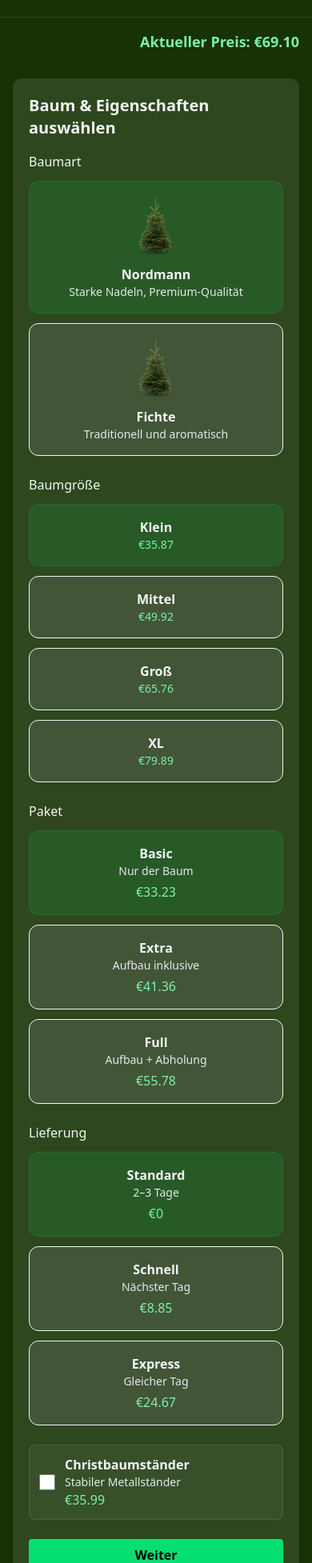
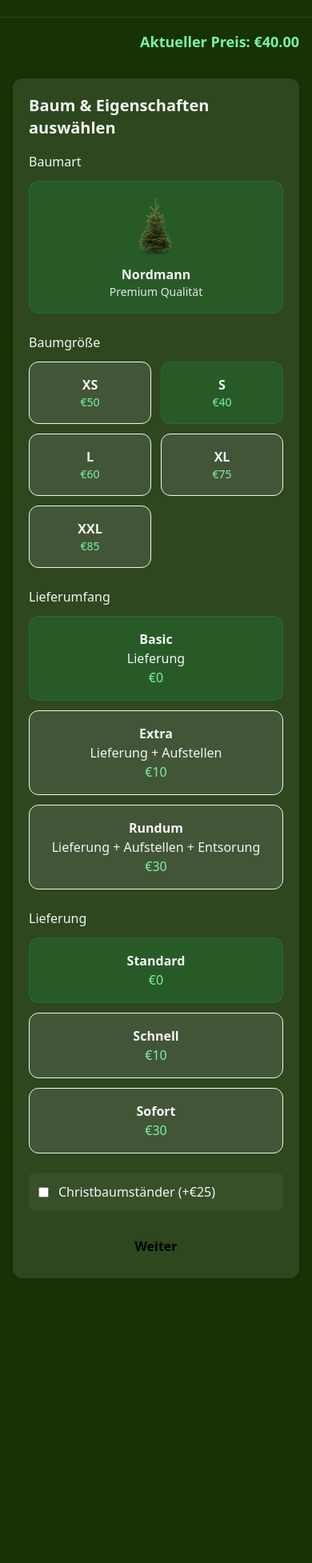
Before and after one commit to ManpanSkid/vue_chrismastree, a Vue app: page /order in a window 390 px wide. Shown: the part 43-1997 px from the top of the page at 80% size. After the commit the page ends 1657 px from the top, so only its background shows below. Built offline with nearby package versions, Linux system fonts and the light colour scheme.

Commit message:
remove paypal, fix endpoints, fix prices

```diff
--- a/src/components/AboutUs.vue
+++ b/src/components/AboutUs.vue
@@ -47,10 +47,10 @@
                     </div>
 
                     <!-- Button -->
-                    <button
+                    <RouterLink to="/order"
                         class="sm:w-fit w-full px-3.5 py-2 bg-[#d41616] hover:bg-[#fb4242] transition-all duration-700 ease-in-out rounded-lg shadow-[0px_1px_2px_0px_rgba(16,24,40,0.05)] justify-center items-center flex">
                         <span class="px-1.5 text-white text-sm font-medium leading-6">Jetzt bestellen</span>
-                    </button>
+                    </RouterLink>
                 </div>
 
             </div>
--- a/src/views/Order.vue
+++ b/src/views/Order.vue
@@ -14,22 +14,14 @@
       <div>
         <h3 class="font-medium mb-3">Baumart</h3>
 
-        <div class="grid grid-cols-1 sm:grid-cols-2 gap-3">
-
-          <!-- Nordmann Card -->
-          <div class="option-card" :class="{ active: order.tree === 'nordmann' }" @click="order.tree = 'nordmann'">
+        <div class="grid grid-cols-1 sm:grid-cols-1 gap-3">
+          <div
+            class="option-card active cursor-default"
+          >
             <img src="/nordmann.jpg" class="h-20 mx-auto" alt="Nordmann Baum" />
             <div class="text-center font-bold mt-2">Nordmann</div>
-            <div class="text-sm text-gray-200">Starke Nadeln, Premium-Qualität</div>
+            <div class="text-sm text-gray-200">Premium Qualität</div>
           </div>
-
-          <!-- Spruce Card -->
-          <div class="option-card" :class="{ active: order.tree === 'spruce' }" @click="order.tree = 'spruce'">
-            <img src="/nordmann.jpg" class="h-20 mx-auto" alt="Fichte" />
-            <div class="text-center font-bold mt-2">Fichte</div>
-            <div class="text-sm text-gray-200">Traditionell und aromatisch</div>
-          </div>
-
         </div>
       </div>
 
@@ -37,20 +29,20 @@
       <div>
         <h3 class="font-medium mb-3">Baumgröße</h3>
 
-        <div class="grid grid-cols-1 sm:grid-cols-2 md:grid-cols-4 gap-3">
+        <div class="grid grid-cols-2 md:grid-cols-5 gap-3">
+
+          <div class="option-card" :class="{ active: order.size === 'xs' }" @click="order.size = 'xs'">
+            <div class="font-bold text-center">XS</div>
+            <div class="text-center text-sm text-green-300">€{{ prices.Size.XSmall }}</div>
+          </div>
 
           <div class="option-card" :class="{ active: order.size === 's' }" @click="order.size = 's'">
-            <div class="font-bold text-center">Klein</div>
+            <div class="font-bold text-center">S</div>
             <div class="text-center text-sm text-green-300">€{{ prices.Size.Small }}</div>
           </div>
 
-          <div class="option-card" :class="{ active: order.size === 'm' }" @click="order.size = 'm'">
-            <div class="font-bold text-center">Mittel</div>
-            <div class="text-center text-sm text-green-300">€{{ prices.Size.Medium }}</div>
-          </div>
-
           <div class="option-card" :class="{ active: order.size === 'l' }" @click="order.size = 'l'">
-            <div class="font-bold text-center">Groß</div>
+            <div class="font-bold text-center">L</div>
             <div class="text-center text-sm text-green-300">€{{ prices.Size.Large }}</div>
           </div>
 
@@ -59,31 +51,36 @@
             <div class="text-center text-sm text-green-300">€{{ prices.Size.XLarge }}</div>
           </div>
 
+          <div class="option-card" :class="{ active: order.size === 'xxl' }" @click="order.size = 'xxl'">
+            <div class="font-bold text-center">XXL</div>
+            <div class="text-center text-sm text-green-300">€{{ prices.Size.XXLarge }}</div>
+          </div>
+
         </div>
       </div>
 
       <!-- PACKAGE -->
       <div>
-        <h3 class="font-medium mb-3">Paket</h3>
+        <h3 class="font-medium mb-3">Lieferumfang</h3>
 
         <div class="grid grid-cols-1 sm:grid-cols-3 gap-3">
 
           <div class="option-card" :class="{ active: order.package === 'basic' }" @click="order.package = 'basic'">
             <div class="font-bold text-center">Basic</div>
-            <div class="text-sm text-gray-200 text-center">Nur der Baum</div>
-            <div class="text-green-300 text-center mt-1">€{{ prices.Package.Basic }}</div>
+            <div class="text-center">Lieferung</div>
+            <div class="text-green-300 text-center">€{{ prices.Package.Basic }}</div>
           </div>
 
           <div class="option-card" :class="{ active: order.package === 'extra' }" @click="order.package = 'extra'">
             <div class="font-bold text-center">Extra</div>
-            <div class="text-sm text-gray-200 text-center">Aufbau inklusive</div>
-            <div class="text-green-300 text-center mt-1">€{{ prices.Package.Extra }}</div>
+            <div class="text-center">Lieferung + Aufstellen</div>
+            <div class="text-green-300 text-center">€{{ prices.Package.Extra }}</div>
           </div>
 
           <div class="option-card" :class="{ active: order.package === 'full' }" @click="order.package = 'full'">
-            <div class="font-bold text-center">Full</div>
-            <div class="text-sm text-gray-200 text-center">Aufbau + Abholung</div>
-            <div class="text-green-300 text-center mt-1">€{{ prices.Package.Full }}</div>
+            <div class="font-bold text-center">Rundum</div>
+            <div class="text-center">Lieferung + Aufstellen + Entsorung</div>
+            <div class="text-green-300 text-center">€{{ prices.Package.Full }}</div>
           </div>
 
         </div>
@@ -96,52 +93,35 @@
         <div class="grid grid-cols-1 sm:grid-cols-3 gap-3">
 
           <div class="option-card" :class="{ active: order.delivery === 'standard' }"
-            @click="order.delivery = 'standard'">
+               @click="order.delivery = 'standard'">
             <div class="text-center font-bold">Standard</div>
-            <div class="text-gray-200 text-sm text-center">2–3 Tage</div>
-            <div class="text-green-300 text-center mt-1">€{{ prices.Delivery.Standard }}</div>
-          </div>
-
-          <div class="option-card" :class="{ active: order.delivery === 'fast' }" @click="order.delivery = 'fast'">
-            <div class="text-center font-bold">Schnell</div>
-            <div class="text-gray-200 text-sm text-center">Nächster Tag</div>
-            <div class="text-green-300 text-center mt-1">€{{ prices.Delivery.Fast }}</div>
+            <div class="text-green-300 text-center">€{{ prices.Delivery.Standard }}</div>
           </div>
 
           <div class="option-card" :class="{ active: order.delivery === 'express' }"
-            @click="order.delivery = 'express'">
-            <div class="text-center font-bold">Express</div>
-            <div class="text-gray-200 text-sm text-center">Gleicher Tag</div>
-            <div class="text-green-300 text-center mt-1">€{{ prices.Delivery.Express }}</div>
+               @click="order.delivery = 'express'">
+            <div class="text-center font-bold">Schnell</div>
+            <div class="text-green-300 text-center">€{{ prices.Delivery.Fast }}</div>
+          </div>
+
+          <div class="option-card" :class="{ active: order.delivery === 'sofort' }"
+               @click="order.delivery = 'sofort'">
+            <div class="text-center font-bold">Sofort</div>
+            <div class="text-green-300 text-center">€{{ prices.Delivery.Express }}</div>
           </div>
 
         </div>
       </div>
 
       <!-- TREE STAND -->
-      <div>
-        <label
-          class="flex items-center gap-3 cursor-pointer bg-white/5 p-3 rounded-lg border border-white/10 hover:bg-white/20 transition">
-          <input type="checkbox" class="form-checkbox h-5 w-5" v-model="order.tree_stand" />
-          <div>
-            <div class="font-bold">Christbaumständer</div>
-            <div class="text-sm text-gray-200">Stabiler Metallständer</div>
-            <div class="text-green-300">€{{ prices.treeStand }}</div>
-          </div>
-        </label>
-      </div>
+      <label class="flex items-center gap-3 bg-white/5 p-3 rounded-lg cursor-pointer">
+        <input type="checkbox" v-model="order.tree_stand" />
+        <span>Christbaumständer (+€{{ prices.treeStand }})</span>
+      </label>
 
-      <!-- NEXT -->
-      <button class="px-4 py-2 text-base font-bold rounded bg-green-400 text-black hover:bg-green-300 w-full"
-        @click="step = 2">
-        Weiter
-      </button>
-
+      <button class="btn-primary w-full" @click="step = 2">Weiter</button>
     </div>
-
-
-
-    <!-- STEP 2 – Personal Data -->
+<!-- STEP 2 – Personal Data -->
     <div v-if="step === 2" class="bg-white/10 p-6 rounded-xl shadow space-y-6">
 
       <h2 class="text-xl font-semibold text-center">Ihre Daten</h2>
@@ -211,15 +191,15 @@
     <div v-if="step === 3" class="space-y-6 bg-white/10 p-5 rounded-xl shadow">
       <h2 class="text-xl font-semibold text-center">Zahlungsmethode wählen</h2>
 
-      <div class="grid grid-cols-1 sm:grid-cols-3 gap-4">
+      <div class="grid grid-cols-1 sm:grid-cols-2 gap-4">
 
         <!-- PAYPAL -->
-        <div class="payment-card" :class="{ 'payment-active': order.payment_method === 'paypal' }"
+        <!-- <div class="payment-card" :class="{ 'payment-active': order.payment_method === 'paypal' }"
           @click="selectPayment('paypal')">
           <img src="/paypal.svg" alt="PayPal" class="h-14 mx-auto" />
           <div class="text-center font-bold mt-2">PayPal</div>
           <p class="text-xs text-gray-300 text-center mt-1">Sicherer Käuferschutz</p>
-        </div>
+        </div> -->
 
         <!-- STRIPE -->
         <div class="payment-card" :class="{ 'payment-active': order.payment_method === 'stripe' }"
@@ -404,13 +384,13 @@ import { ref, computed } from 'vue'
 const apiUrl: string = import.meta.env.VITE_API_BASE_URL;
 
 // --- 1. Define Price Types ---
-type TreeTypeKey = "Nordmann" | "Spruce";
-type SizeKey = "Small" | "Medium" | "Large" | "XLarge";
+type TreeKey = "Nordmann";
+type SizeKey = "XSmall" | "Small" | "Large" | "XLarge" | "XXLarge";
 type PackageKey = "Basic" | "Extra" | "Full";
 type DeliveryKey = "Standard" | "Fast" | "Express";
 
 interface Prices {
-  Tree: Record<TreeTypeKey, number>;
+  Tree: Record<TreeKey, number>;
   Size: Record<SizeKey, number>;
   Package: Record<PackageKey, number>;
   Delivery: Record<DeliveryKey, number>;
@@ -418,18 +398,38 @@ interface Prices {
 }
 
 const prices: Prices = {
-  Tree: { Nordmann: 1, Spruce: 0.7 },
-  Size: { Small: 35.87, Medium: 49.92, Large: 65.76, XLarge: 79.89 },
-  Package: { Basic: 33.23, Extra: 41.36, Full: 55.78 },
-  Delivery: { Standard: 0, Fast: 8.85, Express: 24.67 },
-  treeStand: 35.99
+  Tree: {
+    Nordmann: 1
+  },
+
+  Size: {
+    XSmall: 50,
+    Small: 40,
+    Large: 60,
+    XLarge: 75,
+    XXLarge: 85
+  },
+
+  Package: {
+    Basic: 0,
+    Extra: 10,
+    Full: 30
+  },
+
+  Delivery: {
+    Standard: 0,
+    Fast: 10,
+    Express: 30
+  },
+
+  treeStand: 25
 }
 
 // --- 2. Define Order Types ---
-type OrderTree = 'nordmann' | 'spruce';
-type OrderSize = 's' | 'm' | 'l' | 'xl';
+type OrderTree = 'nordmann';
+type OrderSize = 'xs' | 's' | 'l' | 'xl' | 'xxl';
 type OrderPackage = 'basic' | 'extra' | 'full';
-type OrderDelivery = 'standard' | 'fast' | 'express';
+type OrderDelivery = 'standard' | 'express' | 'sofort';
 type OrderPayment = 'paypal' | 'stripe' | 'cash' | '';
 
 interface Customer {
@@ -474,19 +474,41 @@ interface PaymentResponse {
 const paymentResponse = ref<PaymentResponse | null>(null)
 
 // --- 4. Define Mappers with Types ---
-const treeMap: Record<OrderTree, TreeTypeKey> = { nordmann: "Nordmann", spruce: "Spruce" }
-const sizeMap: Record<OrderSize, SizeKey> = { s: "Small", m: "Medium", l: "Large", xl: "XLarge" }
-const packageMap: Record<OrderPackage, PackageKey> = { basic: "Basic", extra: "Extra", full: "Full" }
-const deliveryMap: Record<OrderDelivery, DeliveryKey> = { standard: "Standard", fast: "Fast", express: "Express" }
+const treeMap: Record<OrderTree, TreeKey> = {
+  nordmann: "Nordmann"
+}
+
+const sizeMap: Record<OrderSize, SizeKey> = {
+  xs: "XSmall",
+  s: "Small",
+  l: "Large",
+  xl: "XLarge",
+  xxl: "XXLarge"
+}
+
+const packageMap: Record<OrderPackage, PackageKey> = {
+  basic: "Basic",
+  extra: "Extra",
+  full: "Full"
+}
+
+const deliveryMap: Record<OrderDelivery, DeliveryKey> = {
+  standard: "Standard",
+  express: "Fast",
+  sofort: "Express"
+}
+
 
 
 /* PRICE CALCULATION */
 const totalPrice = computed((): number => {
-  let total: number = 0
+  let total = 0
 
-  // Tree & Size
-  const treeMultiplier: number = prices.Tree[treeMap[order.value.tree]]
-  total += prices.Size[sizeMap[order.value.size]] * treeMultiplier
+  // Tree (flat price)
+  // total += prices.Tree[treeMap[order.value.tree]]
+
+  // Size
+  total += prices.Size[sizeMap[order.value.size]]
 
   // Package
   total += prices.Package[packageMap[order.value.package]]
```
Also changed, not shown: public/img/christmas-tree.png (added).
